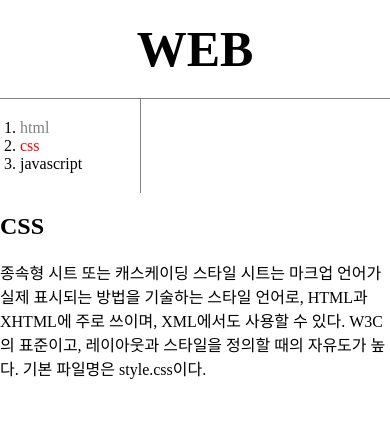
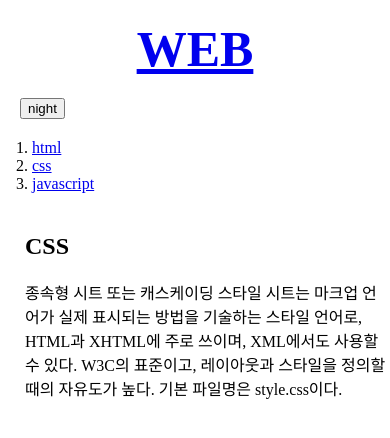
Before and after one commit to Attraaa/study, a plain HTML site: page 2.html in a window 390 px wide. Drawn offline with Linux system fonts and the light colour scheme.

Commit message:
24_02_25
test

```diff
--- a/2.html
+++ b/2.html
@@ -4,45 +4,28 @@
     <meta charset="UTF-8">
     <meta name="viewport" content="width=device-width, initial-scale=1.0">
     <title>4Stdy</title>
-    <style>
-        body{
-            margin: 0px;
-        }
-        a{
-            color:black;
-            text-decoration: none;
-        }
-        h1{
-            text-align:center;
-            font-size:50px;
-            border-bottom: 1px solid gray;
-            margin: 0;
-            padding: 20px;
-        }
-        .saw{
-            color:gray;
-        }
-        #active{
-            color:red;
-        }
-        ol{
-            border-right: 1px solid gray;
-            width: 100px;
-            margin: 0;
-            padding: 20px;
-        }
-    </style>
+    <link rel="stylesheet" href="style.css">
+    <script src = "colors.js"></script>
 </head>
 <body>
     <h1><a href="index.html">WEB</a></h1>
+    <div id="nightmode">
+        <input type="button" value="night" onclick="
+        nightDayHandler(this);
+        ">
+        </div>
+    <div id="grid">
         <ol>
-        <li><a href="1.html" class="saw">html</a></li>
-        <li><a href="2.html" class="saw" id="active">css</a></li>
+            <li><a href="1.html">html</a></li>
+            <li><a href="2.html">css</a></li>
             <li><a href="3.html">javascript</a></li>
         </ol>
+        <div id="article">
             <h2>CSS</h2>
             <p>
             종속형 시트 또는 캐스케이딩 스타일 시트는 마크업 언어가 실제 표시되는 방법을 기술하는 스타일 언어로, HTML과 XHTML에 주로 쓰이며, XML에서도 사용할 수 있다. W3C의 표준이고, 레이아웃과 스타일을 정의할 때의 자유도가 높다. 기본 파일명은 style.css이다.
             </p>
+        </div>
+    </div>
 </body>
 </html>
--- /dev/null
+++ b/colors.js
@@ -0,0 +1,35 @@
+
+    var Body = {
+        setColor:function(color){
+            document.querySelector('body').style.color = color;
+        },
+        setBackgroundColor:function(color){
+            document.querySelector('body').style.backgroundColor = color;
+        }
+    }
+    var Links = {
+        setColor:function(color){
+        var alist = document.querySelectorAll('a');
+        var i = 0;
+        while(i < alist.length){
+            alist[i].style.color = color;
+            i = i + 1;
+        }
+    }
+    }
+
+    function nightDayHandler(self){
+        var target = document.querySelector('body');
+        if(self.value === 'night' ){
+        Body.setBackgroundColor('black');
+        Body.setColor('white');
+        self.value = 'day';
+        Links.setColor('powderblue')
+        }
+        else{
+        Body.setBackgroundColor('white');
+        Body.setColor('black');
+        self.value = 'night';
+        Links.setColor('blue')
+        }
+    }
--- /dev/null
+++ b/style.css
@@ -0,0 +1,40 @@
+body{
+    margin: 0px;
+}
+h1{
+    text-align:center;
+    font-size:50px;
+    border-bottom: 1px solid gray;
+    margin: 0;
+    padding: 20px;
+}
+ol{
+    border-right: 1px solid gray;
+    width: 100px;
+    margin: 0;
+    padding: 20px;
+}
+#grid{
+    display: grid;
+    grid-template-columns: 150px 1fr;
+}
+#grid ol{
+    padding-left: 32px;
+}
+#grid #article{
+    padding-left: 25px;
+}
+@media(max-width: 400px){
+    #grid{
+    display: block;
+    }
+    ol{
+    border-right: none;
+    }
+    h1{
+    border-bottom: none;
+    }
+}
+#nightmode{
+    margin-left: 20px;
+}
```
Also changed, not shown: 1.html (+15 -4 lines), 3.html (+15 -4 lines), ex.html (added, +38 -0 lines), index.html (+14 -16 lines), mediaquery.html (added, +24 -0 lines). Lines whose indentation alone changed are shown as unchanged.
